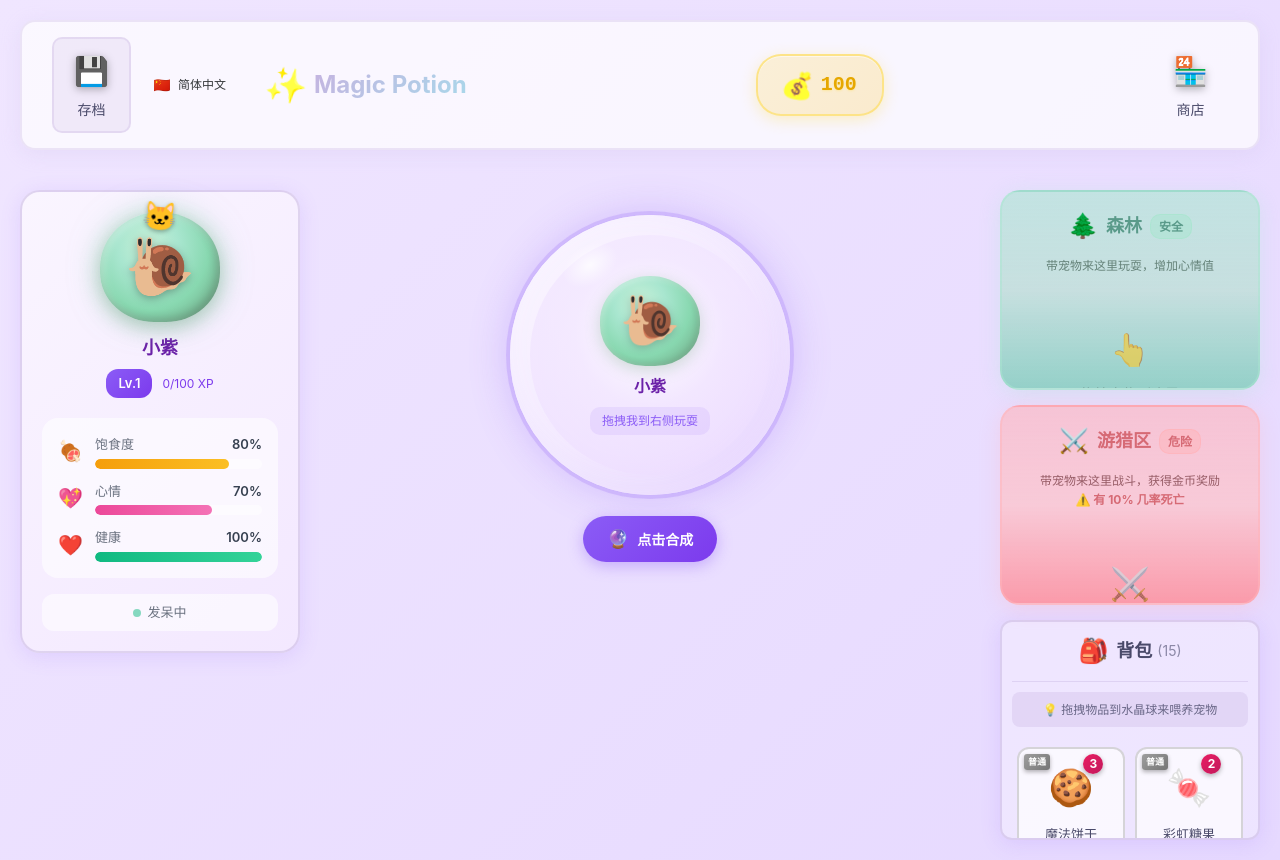
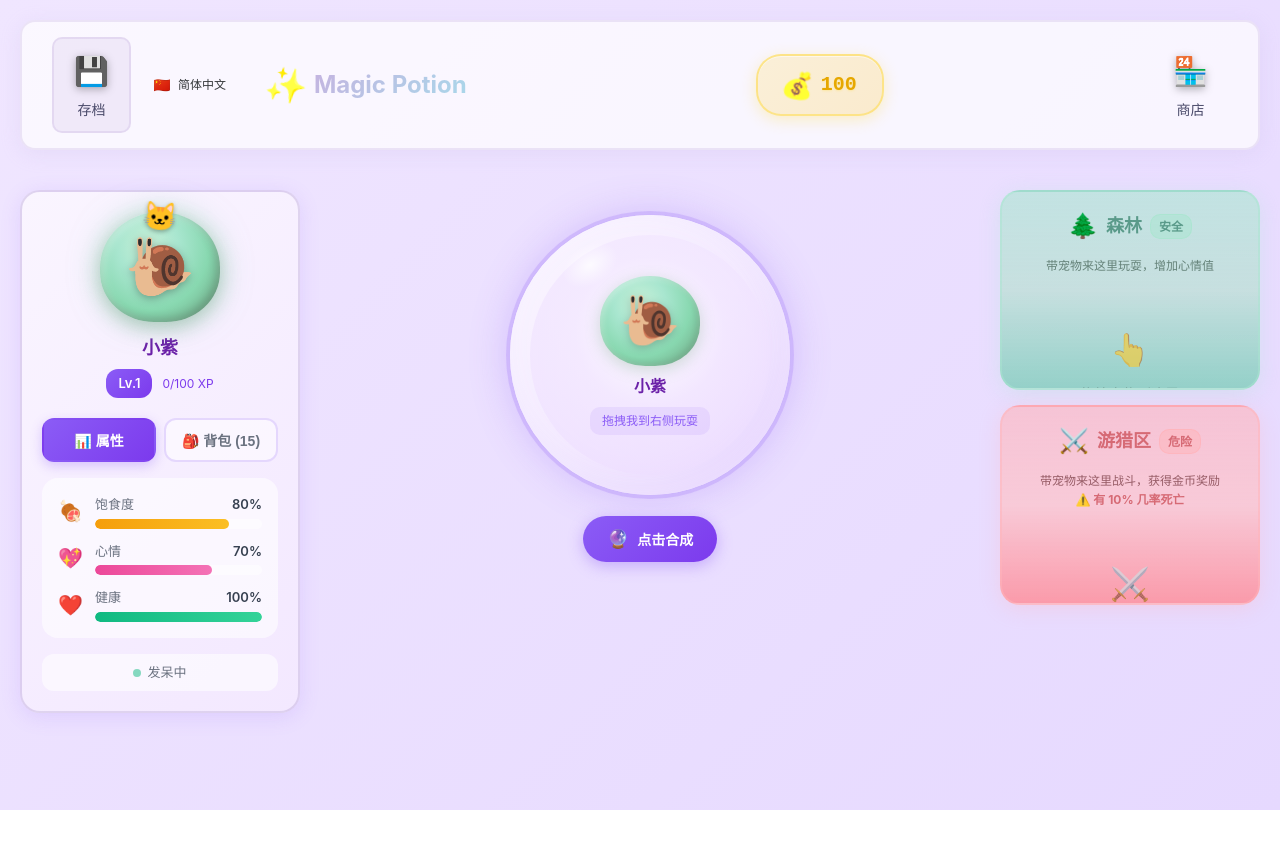
Before and after one commit to doramon6868/magic-potion, a Vue app: page / in a window 1280 px wide. After the commit the page ends 810 px from the top, so only its background shows below. Built offline with nearby package versions, Linux system fonts and the light colour scheme.

Commit message:
将背包集成到 PetDisplay 组件中
1. PetDisplay 添加切换按钮（属性/背包）
2. 点击按钮在属性条和背包之间切换
3. 背包以抽屉形式显示，2列网格布局
4. 从 App.vue 中移除独立背包组件

Co-Authored-By: Claude Opus 4.6 <noreply@anthropic.com>

```diff
--- a/src/App.vue
+++ b/src/App.vue
@@ -54,11 +54,8 @@
         宠物可以拖拽到户外进行探索或战斗
       -->
       <div class="right-panel">
-        <div class="outdoor-wrapper">
-          <OutdoorPlay class="outdoor-zone" />
-          <OutdoorHunt class="outdoor-zone" />
-        </div>
-        <Backpack class="backpack-right" />
+        <OutdoorPlay class="outdoor-zone" />
+        <OutdoorHunt class="outdoor-zone" />
       </div>
     </div>
 
@@ -93,7 +90,6 @@ import CrystalBall from './components/CrystalBall.vue'
 import PetDisplay from './components/PetDisplay.vue'
 import OutdoorPlay from './components/OutdoorPlay.vue'
 import OutdoorHunt from './components/OutdoorHunt.vue'
-import Backpack from './components/Backpack.vue'
 import Shop from './components/Shop.vue'
 import NotificationBar from './components/NotificationBar.vue'
 import SaveManager from './components/SaveManager.vue'
@@ -122,7 +118,6 @@ export default {
     PetDisplay,
     OutdoorPlay,
     OutdoorHunt,
-    Backpack,
     Shop,
     NotificationBar,
     SaveManager,
@@ -300,7 +295,7 @@ export default {
   flex-shrink: 0;
 }
 
-/* 右侧面板 - 户外 + 背包 */
+/* 右侧面板 - 户外区域 */
 .right-panel {
   /* 固定宽度 */
   width: 260px;
@@ -310,28 +305,6 @@ export default {
   display: flex;
   flex-direction: column;
   gap: 15px;
-  /* 高度自适应 */
-  height: auto;
-}
-
-/* 右侧面板内的户外容器 */
-.right-panel .outdoor-wrapper {
-  /* 宽度填满 */
-  width: 100%;
-}
-
-/* 右侧背包容器 */
-.backpack-right {
-  /* 固定高度 */
-  height: 220px;
-  /* 不收缩 */
-  flex-shrink: 0;
-  /* 超出时可滚动 */
-  overflow-y: auto;
-  /* 背景 */
-  background: rgba(255, 255, 255, 0.3);
-  border-radius: 12px;
-  padding: 10px;
 }
 
 /* 水晶球容器 */
--- a/src/components/PetDisplay.vue
+++ b/src/components/PetDisplay.vue
@@ -41,8 +41,26 @@
       </div>
     </div>
 
+    <!-- 切换按钮 -->
+    <div class="toggle-buttons">
+      <button
+        class="toggle-btn"
+        :class="{ 'active': !showBackpack }"
+        @click="showBackpack = false"
+      >
+        📊 属性
+      </button>
+      <button
+        class="toggle-btn"
+        :class="{ 'active': showBackpack }"
+        @click="showBackpack = true"
+      >
+        🎒 背包 ({{ backpackStore.totalItems }})
+      </button>
+    </div>
+
     <!-- 属性条区域 -->
-    <div class="pet-stats-section">
+    <div v-if="!showBackpack" class="pet-stats-section">
       <!-- 饱食度条 -->
       <div class="stat-bar">
         <div class="stat-icon">🍖</div>
@@ -83,6 +101,25 @@
             <div class="stat-fill health-fill" :style="{ width: gameStore.pet.health + '%' }"></div>
           </div>
         </div>
+      </div>
+    </div>
+
+    <!-- 背包区域 -->
+    <div v-else class="backpack-section">
+      <div v-if="backpackStore.items.length === 0" class="empty-backpack">
+        <span class="empty-icon">📭</span>
+        <span class="empty-text">背包是空的</span>
+        <span class="empty-hint">去商店购买物品吧</span>
+      </div>
+      <div v-else class="items-grid">
+        <Item
+          v-for="item in backpackStore.items"
+          :key="item.id"
+          :item="item"
+          show-quantity
+          :is-draggable="true"
+          :class="item.rarity || 'common'"
+        />
       </div>
     </div>
 
@@ -129,20 +166,27 @@
 import { mapStores } from 'pinia'
 import { useGameStore } from '../stores/game.js'
 import { usePetCollectionStore } from '../stores/petCollection.js'
+import { useBackpackStore } from '../stores/backpack.js'
 import { useNotificationStore } from '../stores/notification.js'
 import { getPetType } from '../config/petTypes.js'
+import Item from './Item.vue'
 
 export default {
   name: 'PetDisplay',
 
+  components: {
+    Item
+  },
+
   data() {
-  return {
-    showPetSwitcher: false
-  }
-},
+    return {
+      showPetSwitcher: false,
+      showBackpack: false
+    }
+  },
 
   computed: {
-    ...mapStores(useGameStore, usePetCollectionStore),
+    ...mapStores(useGameStore, usePetCollectionStore, useBackpackStore),
 
     petConfig() {
       const petType = this.petCollectionStore.activePet?.petType || 'cat'
@@ -366,6 +410,38 @@ export default {
   color: #7c3aed;
 }
 
+/* 切换按钮区域 */
+.toggle-buttons {
+  display: flex;
+  gap: 8px;
+  margin: 16px 0;
+}
+
+.toggle-btn {
+  flex: 1;
+  padding: 10px 12px;
+  background: rgba(255, 255, 255, 0.5);
+  border: 2px solid rgba(139, 92, 246, 0.2);
+  border-radius: 12px;
+  font-size: 14px;
+  font-weight: 600;
+  color: #6b7280;
+  cursor: pointer;
+  transition: all 0.3s ease;
+}
+
+.toggle-btn:hover {
+  background: rgba(139, 92, 246, 0.1);
+  border-color: rgba(139, 92, 246, 0.4);
+}
+
+.toggle-btn.active {
+  background: linear-gradient(135deg, #8b5cf6 0%, #7c3aed 100%);
+  border-color: transparent;
+  color: white;
+  box-shadow: 0 4px 12px rgba(139, 92, 246, 0.3);
+}
+
 /* 属性条区域 */
 .pet-stats-section {
   background: rgba(255, 255, 255, 0.6);
@@ -486,6 +562,46 @@ export default {
   50% { opacity: 0.5; }
 }
 
+/* 背包区域 */
+.backpack-section {
+  background: rgba(255, 255, 255, 0.6);
+  border-radius: 16px;
+  padding: 12px;
+  min-height: 180px;
+}
+
+.items-grid {
+  display: grid;
+  grid-template-columns: repeat(2, 1fr);
+  gap: 8px;
+  max-height: 200px;
+  overflow-y: auto;
+}
+
+/* 背包空状态 */
+.empty-backpack {
+  display: flex;
+  flex-direction: column;
+  align-items: center;
+  justify-content: center;
+  padding: 40px 20px;
+  color: rgba(74, 74, 106, 0.5);
+}
+
+.empty-icon {
+  font-size: 36px;
+  margin-bottom: 8px;
+}
+
+.empty-text {
+  font-size: 14px;
+  margin-bottom: 4px;
+}
+
+.empty-hint {
+  font-size: 12px;
+}
+
 /* 耳朵摇摆动画 */
 @keyframes earWiggle {
   0%, 100% { transform: translateX(-50%) rotate(-5deg); }
```
